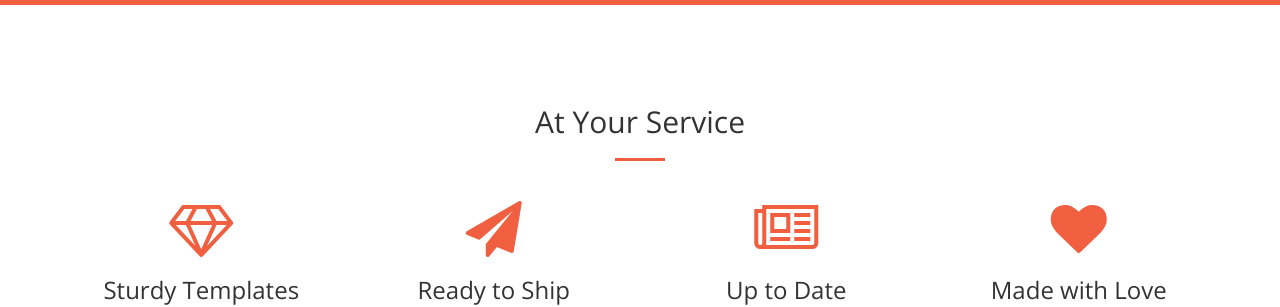
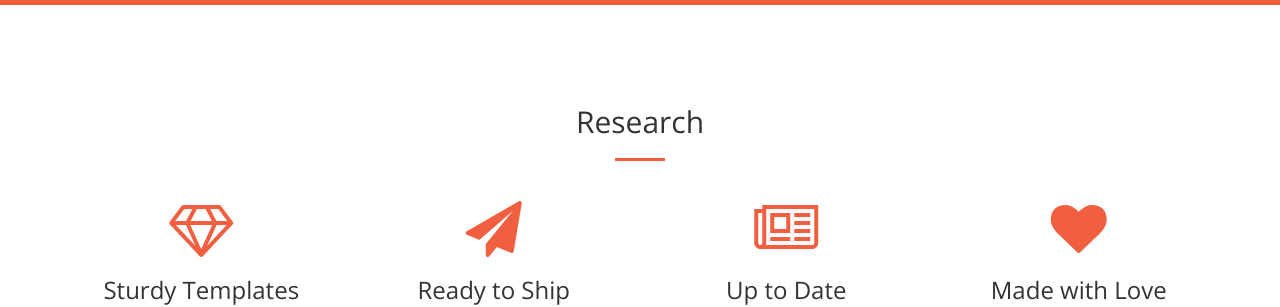
Before and after one commit to giansimone/giansimone.github.io, a Jekyll site: the page built from index.html, in a window 1280 px wide and 900 px high, scrolled down 1401 px. Shown: the part 150-457 px from the top of the window. Built offline with Jekyll 4.4.1, drawn with Linux system fonts in a browser that asks for light colours.

Commit message:
Major changes.

```diff
--- a/_config.yml
+++ b/_config.yml
@@ -6,6 +6,7 @@ domain: giansimone.github.io
 baseurl: "" # the subpath of your site, e.g. /blog/
 url: https://giansimone.github.io
 
+linkedin_username: giansimone
 twitter_username: GiansPerrino
 github_username: giansimone
 
--- a/_includes/contact.html
+++ b/_includes/contact.html
@@ -6,7 +6,13 @@
                 <hr class="primary">
                 <p>Ready to start your next project with us? That's great! Give us a call or send us an email and we will get back to you as soon as possible!</p>
             </div>
-        <div class="col-lg-2 col-lg-offset-2 text-center">
+            <div class="col-lg-2 col-lg-offset-2 text-center">
+                <a href="https://www.linkedin.com/in/{{ site.linkedin_username }}">
+                    <i class="fa fa-linkedin-square fa-3x wow bounceIn" data-wow-delay=".1s"></i>
+                    <p>{{ site.linkedin_username }}</p>
+                </a>
+            </div>
+            <div class="col-lg-2 col-lg-offset-2 text-center">
             <a href="https://twitter.com/{{ site.twitter_username }}">
                 <i class="fa fa-twitter fa-3x wow bounceIn" data-wow-delay=".1s"></i>
                 <p>{{ site.twitter_username }}</p>
--- a/_includes/cv.html
+++ b/_includes/cv.html
@@ -1,10 +1,10 @@
-<section class="bg-dark" id="cv">
+<section class="bg-primary" id="cv">
     <div class="container">
         <div class="row">
             <div class="col-lg-8 col-lg-offset-2 text-center">
                 <h2 class="section-heading">My experience</h2>
                 <hr class="light">
-                <p class="text-faded">Perhaps, you might be interested to have a look at my CV.</p>
+                <p class="text-faded-center">Perhaps, you might be interested to have a look at my CV.</p>
                 <a href="#" class="btn btn-default btn-xl">Download</a>
             </div>
         </div>
--- a/_includes/research.html
+++ b/_includes/research.html
@@ -2,7 +2,7 @@
     <div class="container">
         <div class="row">
             <div class="col-lg-12 text-center">
-                <h2 class="section-heading">At Your Service</h2>
+                <h2 class="section-heading">Research</h2>
                 <hr class="primary">
             </div>
         </div>
--- a/_sass/_base.scss
+++ b/_sass/_base.scss
@@ -55,6 +55,10 @@ p {
     color: rgba(white, .7);
     text-align: justify;
     text-justify: inter-word;
+}
+
+.text-faded-center {
+    color: rgba(white, .7);
 }
 
 section {
```
Also changed, not shown: 1 other file.
